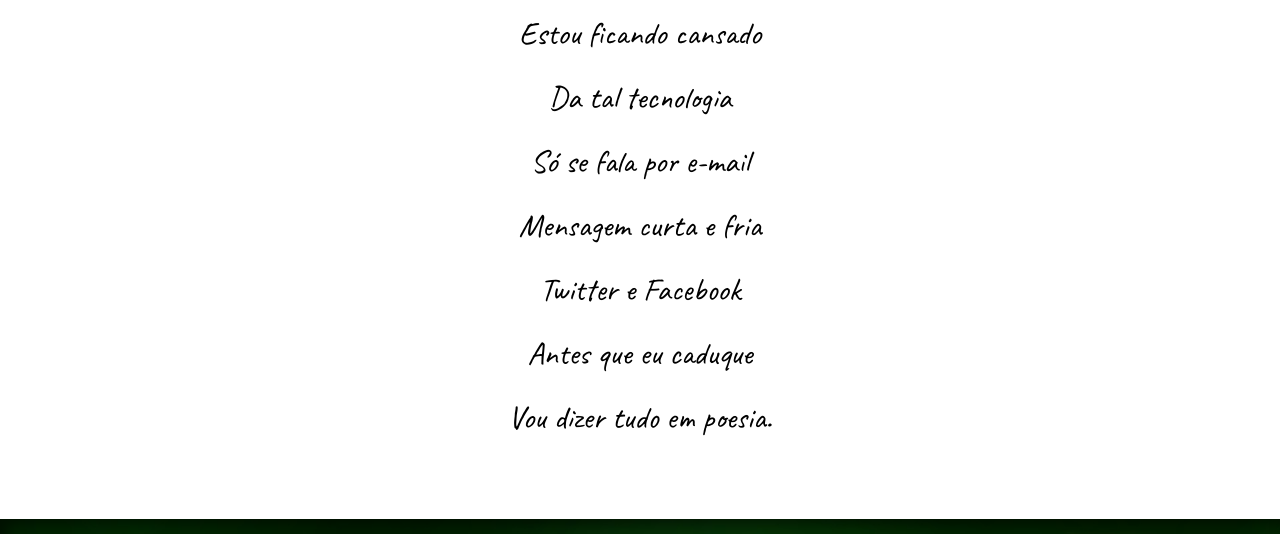
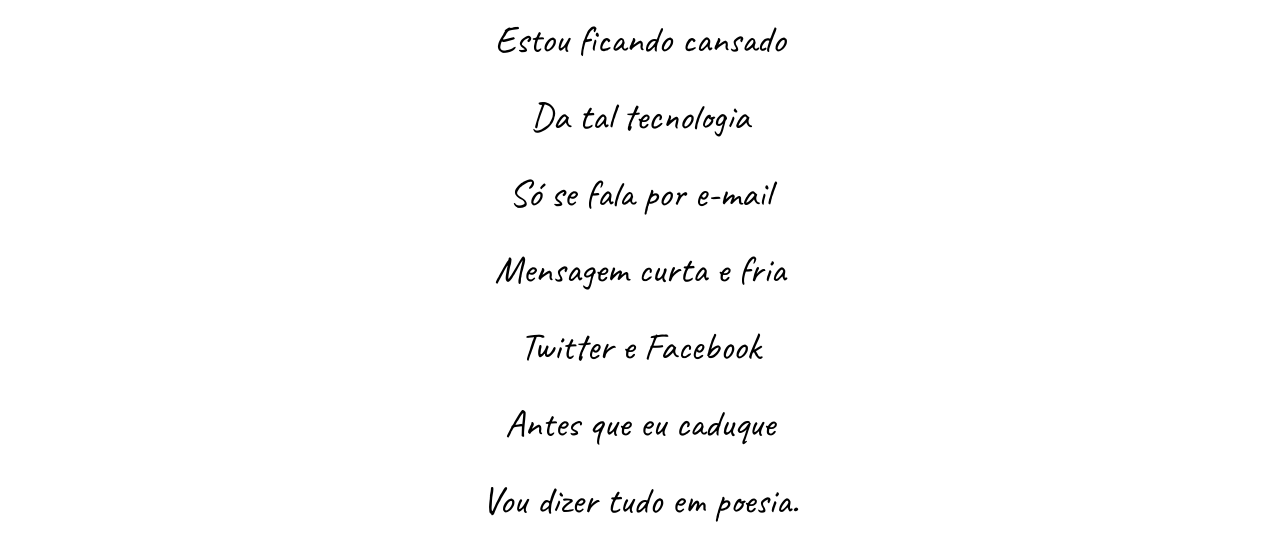
Before and after one commit to TiagoHMSilva/projeto-cordel, a plain HTML site: page index.html in a window 1280 px wide. Shown: the part 263-797 px from the top of the page. Drawn offline with Linux system fonts and the light colour scheme; files whose address does not match are found by name.

Commit message:
atualizando o tamanho

```diff
--- a/style.css
+++ b/style.css
@@ -50,7 +50,7 @@ section{
     text-align: center;
     line-height: 2em;
     font-family: var(--fonte3);
-    font-size: 2.5vw;
+    font-size: 3vw;
 }
 section > p {
     padding-bottom: 2em;
```
